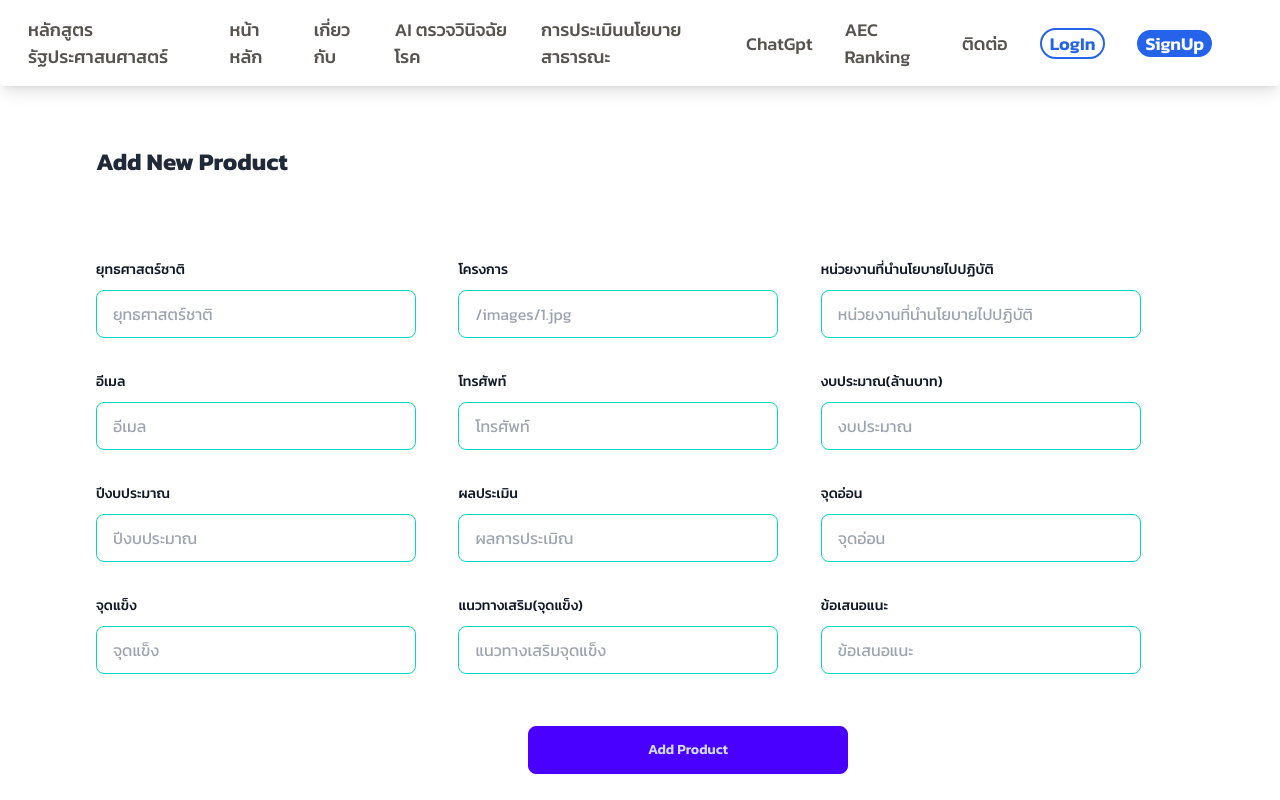
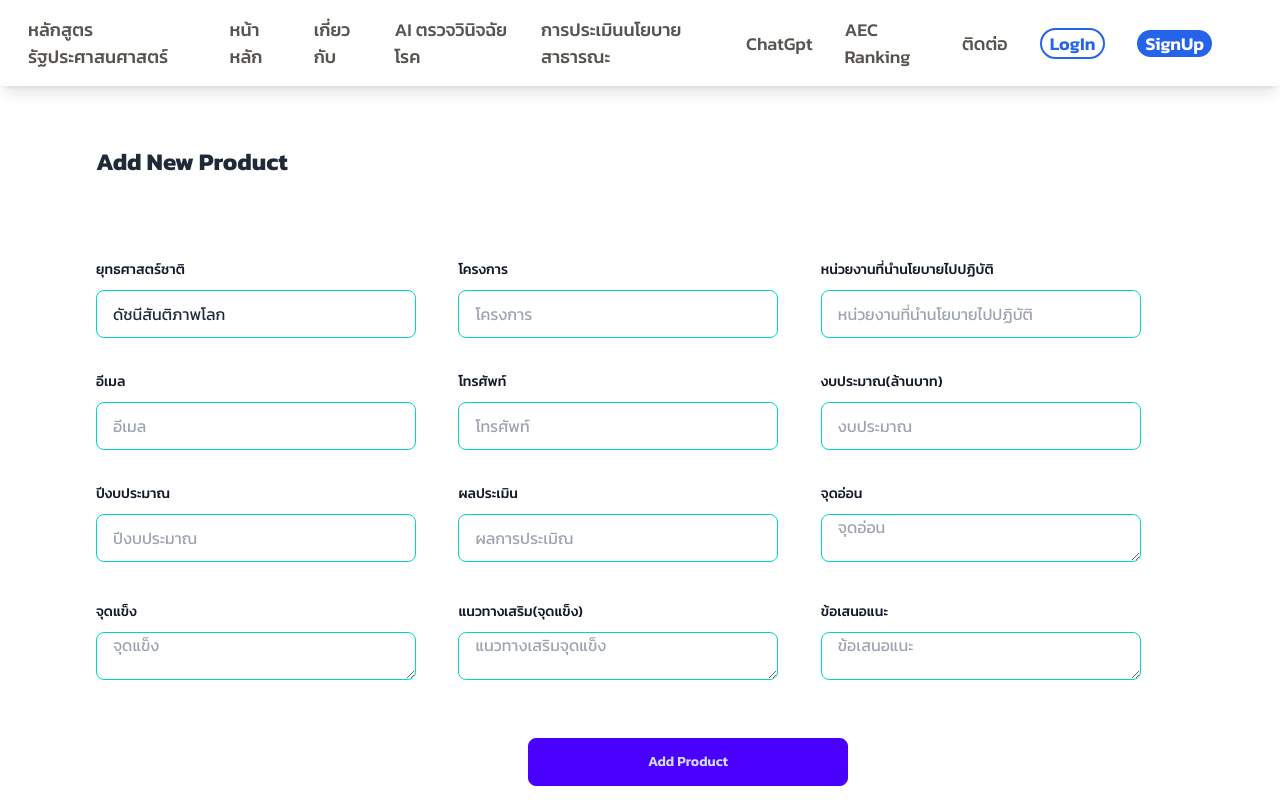
Before and after one commit to wadsana1/ppp-and-administration-in-digital-age-1-2568, a Next.js app: page /addProduct in a window 1280 px wide. Shown: the top 800 px of the page. Built offline with nearby package versions, Linux system fonts and the light colour scheme.

Commit message:
first commit

```diff
--- a/src/app/addProduct/page.js
+++ b/src/app/addProduct/page.js
@@ -6,7 +6,7 @@ import { useRouter } from "next/navigation";
 
 export default function AddProduct() {
   const [name, setName] = useState("");
-  const [project, setProject] = useState("");
+  const [project, setproject] = useState("");
   const [implementation, setimplementation] = useState("");
   const [email, setEmail] = useState("");
   const [mobile, setMobile] = useState("");
@@ -23,8 +23,8 @@ export default function AddProduct() {
   const handleSubmit = async (e) => {
     e.preventDefault();
 
-    if (!name || !image) {
-      alert("Name and image are required.");
+    if (!name || !project) {
+      alert("Name and project are required.");
       return;
     }
 
@@ -75,7 +75,7 @@ export default function AddProduct() {
             >
               ยุทธศาสตร์ชาติ
             </label>
-            <div className="mt-2">
+            {/* <div className="mt-2">
               <input
                 onChange={(e) => setName(e.target.value)}
                 value={name}
@@ -83,7 +83,38 @@ export default function AddProduct() {
                 type="text"
                 placeholder="ยุทธศาสตร์ชาติ"
               />
-
+            </div> */}
+            <div className="mt-2">
+              <select
+                className="input input-bordered input-accent w-full max-w-xs"
+                onChange={(e) => setName(e.target.value)}
+                value={name}
+                type="text"
+                placeholder="ยุทธศาสตร์ชาติ"
+              >
+                <option disabled selected>
+                  ดัชนีแผนแม่บทด้านความมั่นคง
+                </option>
+                <option>ดัชนีสันติภาพโลก</option>
+                <option>ดัชนีความสุขโลก</option>
+                <option>ดัชนีสิทธิมนุษยชนและหลักนิติธรรม</option>
+                <option>ดัชนีเสถียรภาพทางการเมือง</option>
+                <option>ดัชนีการมีสิทธิมีเสียงของประชาชนและการรับผิดชอบ</option>
+                <option>ดัชนีปลอดภัยจากภัยคุกคาม</option>
+                <option>ดัชนีความสงบสุขภาคใต้</option>
+                <option>
+                  ดัชนีประสิทธิภาพของหน่วยงานด้านการข่าวและประชาคมข่าวกรอง
+                </option>
+                <option>ดัชนีความแข็งแกร่งทางกำลังทหาร</option>
+                <option>ดัชนีรัฐเปราะบาง</option>
+                <option>
+                  ดัชนีจำนวนเป้าหมายย่อยของเป้าหมายการพัฒนาที่ยั่งยืนในเป้าหมายที่
+                  17 บรรลุตามที่กำหนด
+                </option>
+                <option>
+                  ดัชนีระดับประสิทธิภาพการดำเนินงานของหน่วยงานด้านการจัดการความมั่นคง
+                </option>
+              </select>
             </div>
           </div>
           <div className="sm:col-span-3">
@@ -95,12 +126,12 @@ export default function AddProduct() {
             </label>
             <div className="mt-2">
               <input
-                onChange={(e) => setProject(e.target.value)}
+                onChange={(e) => setproject(e.target.value)}
                 value={project}
                 className="input input-bordered input-accent w-full max-w-xs"
                 type="text"
-                placeholder="/images/1.jpg"
-                defaultValue="/images/1.jpg"
+                placeholder="โครงการ"
+                // defaultValue="/images/1.jpg"
               />
             </div>
           </div>
@@ -201,7 +232,7 @@ export default function AddProduct() {
                 onChange={(e) => setEvaluation(e.target.value)}
                 value={evaluation}
                 className="input input-bordered input-accent w-full max-w-xs"
-                type="float"
+                type="number"
                 placeholder="ผลการประเมิณ"
               />
             </div>
@@ -214,7 +245,7 @@ export default function AddProduct() {
               จุดอ่อน
             </label>
             <div className="mt-2">
-              <input
+              <textarea
                 onChange={(e) => setWeak(e.target.value)}
                 value={weak}
                 className="input input-bordered input-accent w-full max-w-xs"
@@ -231,7 +262,7 @@ export default function AddProduct() {
               จุดแข็ง
             </label>
             <div className="mt-2">
-              <input
+              <textarea
                 onChange={(e) => setStrength(e.target.value)}
                 value={strength}
                 className="input input-bordered input-accent w-full max-w-xs"
@@ -249,7 +280,7 @@ export default function AddProduct() {
               แนวทางเสริม(จุดแข็ง)
             </label>
             <div className="mt-2">
-              <input
+              <textarea
                 onChange={(e) => setDevelopment(e.target.value)}
                 value={development}
                 className="input input-bordered input-accent w-full max-w-xs"
@@ -284,7 +315,7 @@ export default function AddProduct() {
               ข้อเสนอแนะ
             </label>
             <div className="mt-2">
-              <input
+              <textarea
                 onChange={(e) => setSuggestion(e.target.value)}
                 value={suggestion}
                 className="input input-bordered input-accent w-full max-w-xs "
--- a/src/components/EditProductFrom.jsx
+++ b/src/components/EditProductFrom.jsx
@@ -84,15 +84,47 @@ export default function EditProductForm({
             >
               ยุทธศาสตร์ชาติ
             </label>
-            <div className="mt-2">
+            {/* <div className="mt-2">
               <input
                 onChange={(e) => setNewTitle(e.target.value)}
                 value={newName}
                 className="input input-bordered input-accent w-full max-w-xs"
                 type="text"
               />
+            </div> */}
+            <div className="mt-2">
+              <select
+                onChange={(e) => setNewTitle(e.target.value)}
+                value={newName}
+                className="input input-bordered input-accent w-full max-w-xs"
+                type="text"
+              >
+                <option disabled selected>
+                  ดัชนีแผนแม่บทด้านความมั่นคง
+                </option>
+                <option>ดัชนีสันติภาพโลก</option>
+                <option>ดัชนีความสุขโลก</option>
+                <option>ดัชนีสิทธิมนุษยชนและหลักนิติธรรม</option>
+                <option>ดัชนีเสถียรภาพทางการเมือง</option>
+                <option>ดัชนีการมีสิทธิมีเสียงของประชาชนและการรับผิดชอบ</option>
+                <option>ดัชนีปลอดภัยจากภัยคุกคาม</option>
+                <option>ดัชนีความสงบสุขภาคใต้</option>
+                <option>
+                  ดัชนีประสิทธิภาพของหน่วยงานด้านการข่าวและประชาคมข่าวกรอง
+                </option>
+                <option>ดัชนีความแข็งแกร่งทางกำลังทหาร</option>
+                <option>ดัชนีรัฐเปราะบาง</option>
+                <option>
+                  ดัชนีจำนวนเป้าหมายย่อยของเป้าหมายการพัฒนาที่ยั่งยืนในเป้าหมายที่
+                  17 บรรลุตามที่กำหนด
+                </option>
+                <option>
+                  ดัชนีระดับประสิทธิภาพการดำเนินงานของหน่วยงานด้านการจัดการความมั่นคง
+                </option>
+              </select>
             </div>
           </div>
+
           <div className="sm:col-span-3">
             <label
               htmlFor="first-name"
@@ -156,7 +188,7 @@ export default function EditProductForm({
                 onChange={(e) => setNewMobile(e.target.value)}
                 value={newMobile}
                 className="input input-bordered input-accent w-full max-w-xs"
-                type="text"
+                type="number"
               />
             </div>
           </div>
@@ -173,7 +205,7 @@ export default function EditProductForm({
                 onChange={(e) => setNewBudget(e.target.value)}
                 value={newBudget}
                 className="input input-bordered input-accent w-full max-w-xs"
-                type="text"
+                type="number"
               />
             </div>
           </div>
@@ -207,7 +239,7 @@ export default function EditProductForm({
                 onChange={(e) => setNewEvaluation(e.target.value)}
                 value={newEvaluation}
                 className="input input-bordered input-accent w-full max-w-xs"
-                type="text"
+                type="number"
               />
             </div>
           </div>
@@ -220,7 +252,7 @@ export default function EditProductForm({
               จุดอ่อน
             </label>
             <div className="mt-2">
-              <input
+              <textarea
                 onChange={(e) => setNewWeak(e.target.value)}
                 value={newWeak}
                 className="input input-bordered input-accent w-full max-w-xs"
@@ -237,7 +269,7 @@ export default function EditProductForm({
               จุดแข็ง
             </label>
             <div className="mt-2">
-              <input
+              <textarea
                 onChange={(e) => setNewStrength(e.target.value)}
                 value={newStrength}
                 className="input input-bordered input-accent w-full max-w-xs"
@@ -254,7 +286,7 @@ export default function EditProductForm({
               แนวทางเสริม(จุดแข็ง)
             </label>
             <div className="mt-2">
-              <input
+              <textarea
                 onChange={(e) => setNewDevelopment(e.target.value)}
                 value={newDevelopment}
                 className="input input-bordered input-accent w-full max-w-xs"
@@ -271,7 +303,7 @@ export default function EditProductForm({
               ข้อเสนอแนะ
             </label>
             <div className="mt-2">
-              <input
+              <textarea
                 onChange={(e) => setNewSuggestion(e.target.value)}
                 value={newSuggestion}
                 className="input input-bordered input-accent w-full max-w-xs"
@@ -279,9 +311,13 @@ export default function EditProductForm({
               />
             </div>
           </div>
-          <button className="btn btn-primary w-full max-w-xs">
-            Update Product
-          </button>
+          <div className="sm:col-span-3">
+            <div className="mt-2">
+              <button className="btn btn-primary w-full max-w-xs ">
+                Update Product
+              </button>
+            </div>
+          </div>
         </div>
       </form>
     </>
--- a/src/components/RemoveBtn.jsx
+++ b/src/components/RemoveBtn.jsx
@@ -1,6 +1,8 @@
 //components\RemoveBtn.jsx
 "use client";
-
+import * as React from "react";
+import Button from "@mui/material/Button";
+import DeleteIcon from '@mui/icons-material/Delete';
 import { useRouter } from "next/navigation";
 
 export default function RemoveBtn({ id }) {
@@ -20,8 +22,11 @@ export default function RemoveBtn({ id }) {
   };
 
   return (
-    <button onClick={removeProduct} className="btn btn-error ml-2">
-      Delete
-    </button>
+    // <button onClick={removeProduct} className="btn btn-error ml-2">
+    //   Delete
+    // </button>
+    <Button onClick={removeProduct} variant="contained" color="success">
+      <DeleteIcon/>
+    </Button>
   );
 }
```
Also changed, not shown: package.json (+4 -4 lines), src/components/ProductList.jsx (+21 -7 lines), 1 other file (tests, documents, lock files or other folders).
